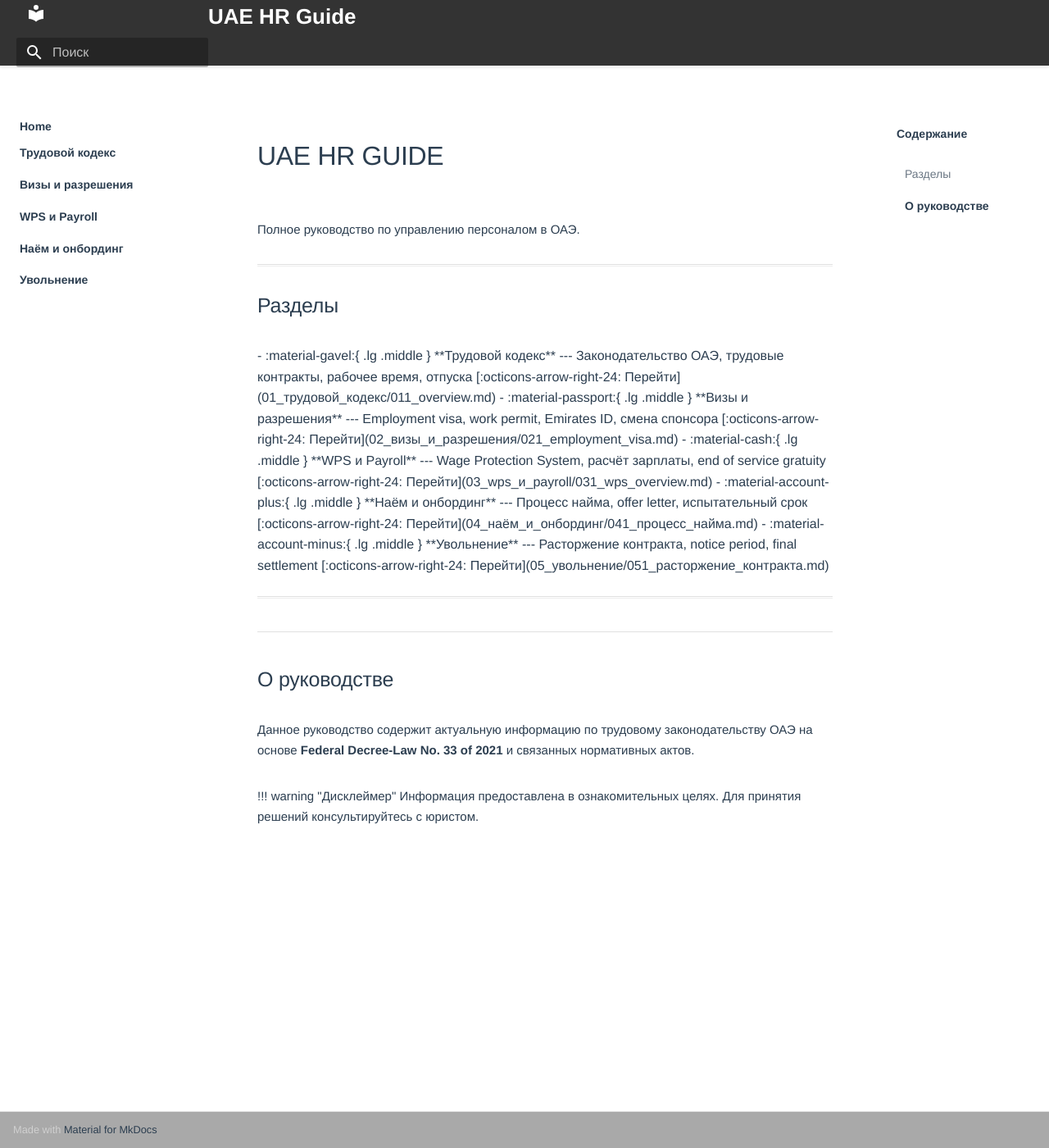
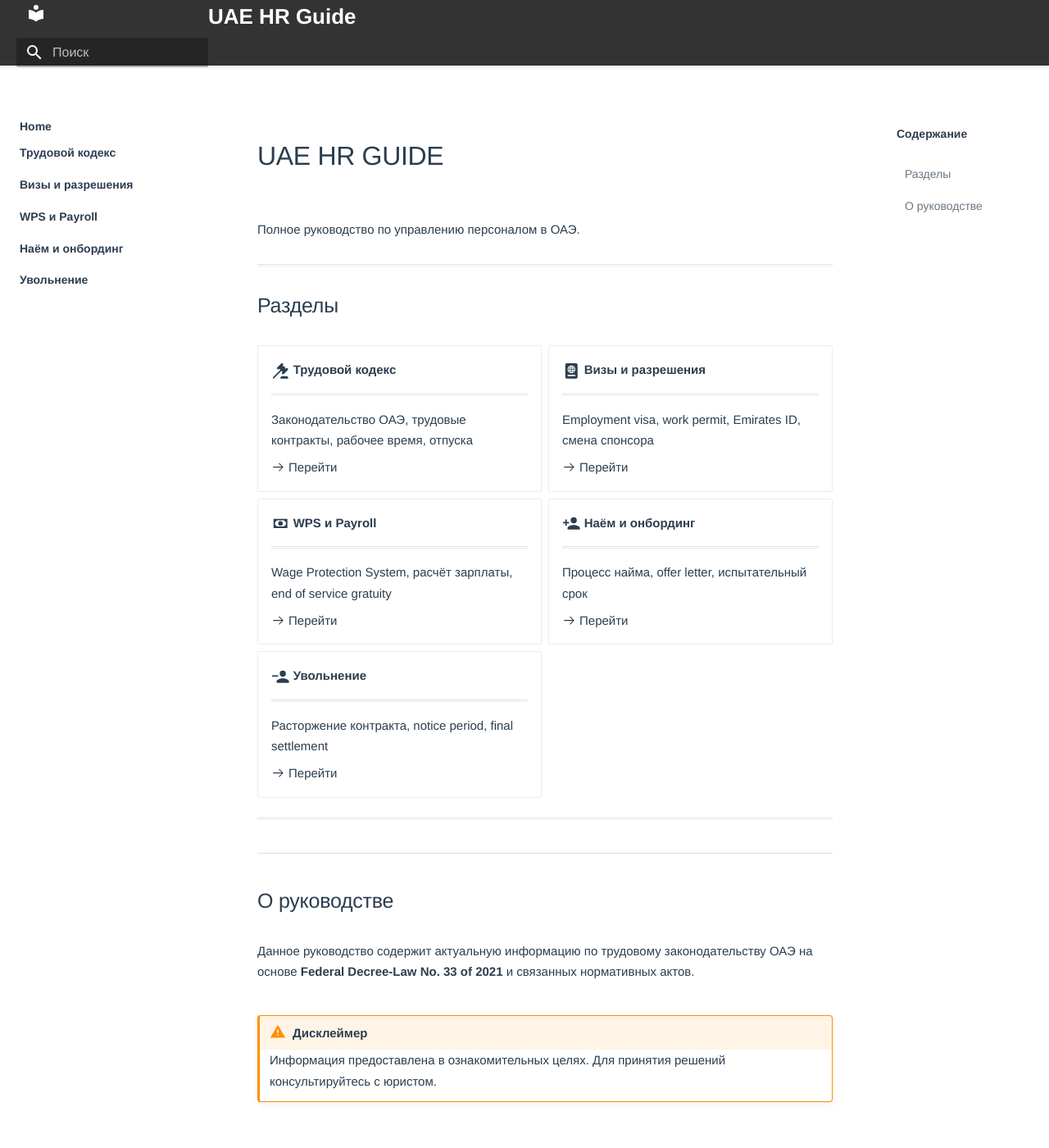
Before and after one commit to palukhina79-hash/uae-hr-guide, an MkDocs documentation site: the page built from docs/index.md, in a window 1280 px wide and 1400 px high. Shown: the whole window at 82% size. Built offline with MkDocs 1.6.1 and Material for MkDocs 9.7.7, drawn with Linux system fonts in a browser that asks for light colours; some web fonts are replaced.

Commit message:
Fix markdown rendering: add required extensions
- Add attr_list for attributes syntax
- Add md_in_html for markdown in HTML
- Add pymdownx.emoji for Material icons
- Add admonition for warning blocks
- Add pymdownx.superfences and tables

Fixes card grid display on home page

Co-Authored-By: Claude Sonnet 4.5 <noreply@anthropic.com>

```diff
--- a/mkdocs.yml
+++ b/mkdocs.yml
@@ -15,6 +15,17 @@ theme:
     - content.code.copy
 extra_css:
   - stylesheets/brand.css
+markdown_extensions:
+  - attr_list
+  - md_in_html
+  - admonition
+  - pymdownx.emoji:
+      emoji_index: !!python/name:material.extensions.emoji.twemoji
+      emoji_generator: !!python/name:material.extensions.emoji.to_svg
+  - pymdownx.superfences
+  - pymdownx.tabbed:
+      alternate_style: true
+  - tables
 nav:
   - Home: index.md
   - Трудовой кодекс:
```
